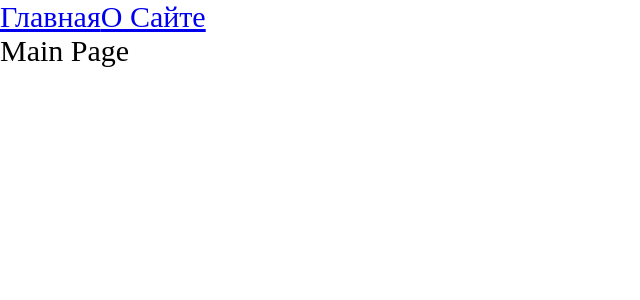
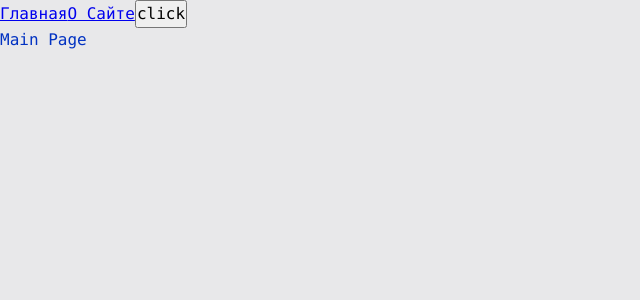
Before and after one commit to yakut54/react-pet-project, a React app: page / in a window 1280 px wide. Shown: the top 300 px of the page, without its empty margins (0-640 px from the left). Built offline with nearby package versions, Linux system fonts and the light colour scheme.

Commit message:
useTheme hook

```diff
--- a/src/App.tsx
+++ b/src/App.tsx
@@ -2,12 +2,16 @@
 import {Link, Route, Routes} from 'react-router-dom';
 import {AboutPageAsync} from './pages/AboutPage/AboutPage.async';
 import {MainPageAsync} from './pages/MainPage/MainPage.async';
+import {useTheme} from './theme/useTheme';
 
 const App = () => {
+  const {theme, toggleTheme} = useTheme()
+
   return (
-    <div className={'app'}>
+    <div className={`app ${theme}`}>
       <Link to={'/'}>Главная</Link>
       <Link to={'/about'}>О Сайте</Link>
+      <button onClick={toggleTheme}>click</button>
 
       <Suspense fallback={<div>Загрузка...</div>}>
         <Routes>
--- a/src/index.scss
+++ /dev/null
@@ -1,9 +0,0 @@
-* {
-  margin: 0;
-  padding: 0;
-  box-sizing: border-box;
-}
-
-.app {
-  font-size: 30px;
-}
--- a/src/index.tsx
+++ b/src/index.tsx
@@ -1,11 +1,14 @@
 import {render} from 'react-dom'
 import App from './App'
-import './index.scss'
+import './styles/index.scss'
 import {BrowserRouter} from 'react-router-dom';
+import {ThemeProvider} from './theme/ThemeProvider';
 
 render(
   <BrowserRouter>
-    <App />
+    <ThemeProvider>
+      <App/>
+    </ThemeProvider>
   </BrowserRouter>,
   document.getElementById('root')
 )
--- /dev/null
+++ b/src/styles/index.scss
@@ -0,0 +1,13 @@
+@import "reset";
+@import "variables/global";
+@import "themes/normal";
+@import "themes/dark";
+
+.app {
+  font: var(--font-m);
+
+  background: var(--bg-color);
+  color: var(--primaty-color);
+
+  min-height: 100vh;
+}
--- /dev/null
+++ b/src/styles/reset.scss
@@ -0,0 +1,13 @@
+* {
+  margin: 0;
+  padding: 0;
+  box-sizing: border-box;
+}
+
+input,
+button,
+textarea,
+select {
+  margin: 0;
+  font: inherit;
+}
--- /dev/null
+++ b/src/styles/themes/dark.scss
@@ -0,0 +1,6 @@
+.app.dark {
+  --bg-color: #090949;
+
+  --primaty-color: #049604;
+  --secondary-color: #04ff04;
+}
--- /dev/null
+++ b/src/styles/themes/normal.scss
@@ -0,0 +1,6 @@
+.app.light {
+  --bg-color: #e8e8ea;
+
+  --primaty-color: #0232c2;
+  --secondary-color: #0449e0;
+}
--- /dev/null
+++ b/src/styles/variables/global.scss
@@ -0,0 +1,11 @@
+:root {
+  --font-family-main: Consolas, "Times New Roman", Serif;
+
+  --font-size-m: 16px;
+  --font-line-m: 24px;
+  --font-m: var(--font-size-m) / var(--font-line-m) var(--font-family-main);
+
+  --font-size-l: 24px;
+  --font-line-l: 32px;
+  --font-l: var(--font-size-l) / var(--font-line-l) var(--font-family-main);
+}
--- /dev/null
+++ b/src/theme/ThemeContext.ts
@@ -0,0 +1,14 @@
+import {createContext} from 'react'
+
+export enum Theme {
+  LIGHT = 'light',
+  DARK = 'dark'
+}
+
+export interface ThemeContextProps {
+  theme?: Theme
+  setTheme?: (theme: Theme) => void
+}
+export const ThemeContext = createContext<ThemeContextProps>({})
+
+export const LOCALSTORAGE_THEME_KEY = 'theme'
--- /dev/null
+++ b/src/theme/ThemeProvider.tsx
@@ -0,0 +1,18 @@
+import {LOCALSTORAGE_THEME_KEY, Theme, ThemeContext} from './ThemeContext';
+import {FC, useMemo, useState} from 'react';
+
+const defaultTheme = localStorage.getItem((LOCALSTORAGE_THEME_KEY)) as Theme || Theme.LIGHT
+
+export const ThemeProvider: FC = ({children}) => {
+  const [theme, setTheme] = useState<Theme>(defaultTheme)
+
+  const defaultProps = useMemo(() => ({
+    theme, setTheme
+  }), [theme])
+
+  return (
+    <ThemeContext.Provider value={defaultProps}>
+      {children}
+    </ThemeContext.Provider>
+  )
+}
--- /dev/null
+++ b/src/theme/useTheme.ts
@@ -0,0 +1,19 @@
+import {LOCALSTORAGE_THEME_KEY, Theme, ThemeContext} from './ThemeContext';
+import {useContext} from 'react';
+
+interface UseThemeResult {
+  toggleTheme: () => void
+  theme: Theme
+}
+
+export function useTheme(): UseThemeResult {
+  const {theme, setTheme} = useContext(ThemeContext)
+
+  const toggleTheme = () => {
+    const newTheme = theme === Theme.LIGHT ? Theme.DARK : Theme.LIGHT
+    localStorage.setItem(LOCALSTORAGE_THEME_KEY, newTheme)
+    setTheme(newTheme)
+  }
+
+  return {theme, toggleTheme}
+}
```
